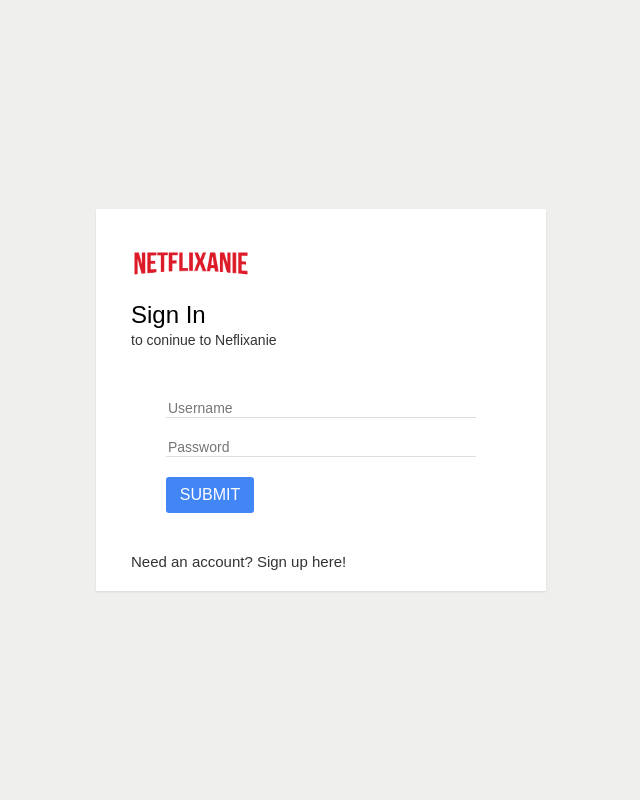
After one commit to Reformedhope/Netflixanie, a PHP site: page /login.php in a window 1280 px wide. The commit adds this page. Shown: the whole page, without its empty margins (319-959 px from the left). Run offline with PHP 8.4, Linux system fonts and the light colour scheme.

```diff
--- a/assets/style/style.css
+++ b/assets/style/style.css
@@ -7,6 +7,7 @@ body {
 * {
     font-family: Arial, Helvetica, sans-serif;
     color:  #333;
+    box-sizing: border-box;
 }
 
 .signInContainer{
@@ -26,6 +27,9 @@ body {
     max-width: 450px;
     min-width:450px ;
     box-shadow: rgba(0,0,0,0.1) 0 1px 2px;
+    box-sizing: border-box;
+    padding: 20px 35px;
+    overflow-y: auto;
 }
 
 .column form {
@@ -66,10 +70,18 @@ body {
     line-height: 32px;
     margin: 0;
     padding-top: 16px;
-    padding-left: 20px;
     color: black;
 }
 .column .header span{
     font-size: 14px;
-    padding-left: 20px;
 }
+
+.column .header img {
+    width: 120px;
+}
+
+.signInMessage {
+    font-size: 15px;
+    font-weight: 400;
+    text-decoration: none;
+}
--- /dev/null
+++ b/login.php
@@ -0,0 +1,50 @@
+<?php
+if (isset($_POST["submitButton"])) {
+    echo "form was submitted";
+
+}
+?>
+
+<!DOCTYPE html>
+
+<html>
+    <head>
+        <title> Welcome to Netflixanie</title>
+        <link rel="stylesheet" type = text/css href="assets/style/style.css"/>
+
+</head>
+        <body>
+
+            <div class = "signInContainer">
+                <div class="column">
+                    <div class=" header">
+                <img src = "assets/images/netflixanie.png" alt = " logo image"/>
+                <h3> Sign In</h3>
+                <span> to coninue to Neflixanie</span>
+
+                </div>
+
+                <div>
+                    <form method = "POST">
+
+
+                        <input type= "text"  name = "username" placeholder = "Username" required>
+
+
+                        <input type= "password"  name = "password" placeholder = "Password"required>
+
+
+                        <input type= "submit"  name = "submitButton" value = "SUBMIT">
+
+                    </form>
+
+                    <a href = "register.php" class = "signInMessage"> Need an account? Sign up here! </a>
+
+
+                </div>
+            </div>
+
+
+        </body>
+
+</html>
```
Also changed, not shown: includes/classes/FormSanitizer.php (added, +30 -0 lines), register.php (+24 -2 lines).
